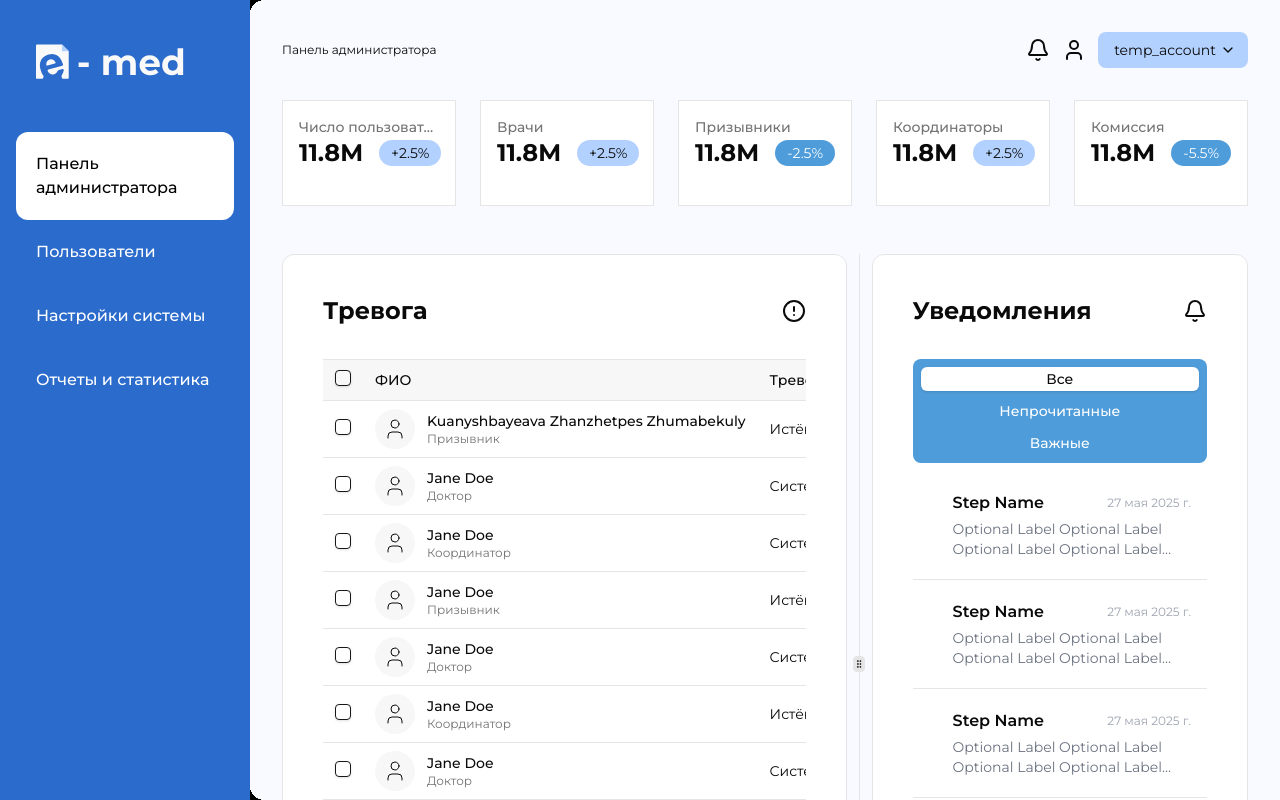
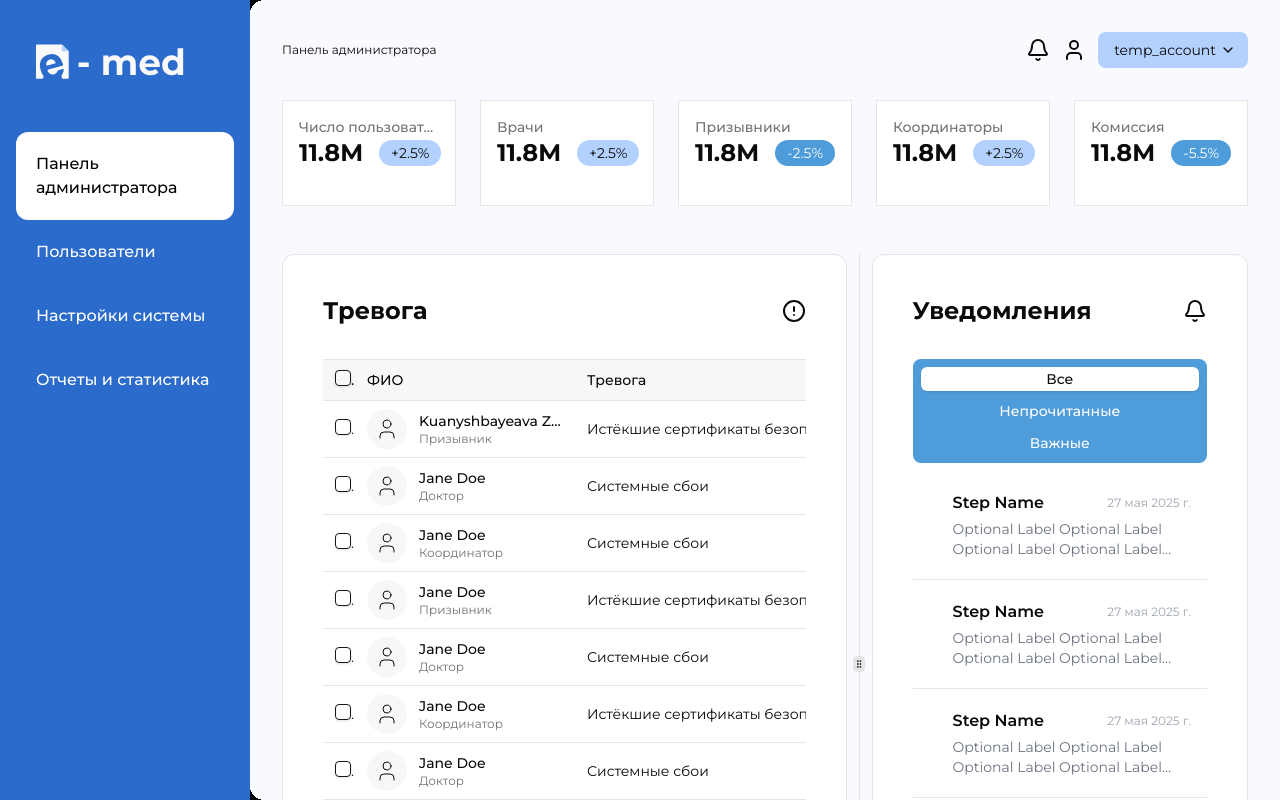
Before and after one commit to d1maash/emed-frontend, a Next.js app: page /admin in a window 1280 px wide. Built offline with nearby package versions, Linux system fonts and the light colour scheme; no server answers.

Commit message:
fix: reduced scroll in adminAlertTable

```diff
--- a/app/(dashboard)/admin/_components/BreadCrumbs.tsx
+++ b/app/(dashboard)/admin/_components/BreadCrumbs.tsx
@@ -16,7 +16,7 @@ const BreadCrumbs = () => {
   const isMainAdminPage = pathname === "/admin";
 
   return (
-    <div className="flex text-xs gap-1 items-center">
+    <div className="hidden sm:flex text-xs gap-1 items-center">
       {isMainAdminPage ? (
         <Link href="/admin">Панель администратора</Link>
       ) : (
--- a/app/(dashboard)/admin/_components/admin-alert-table/AdminAlertTable.tsx
+++ b/app/(dashboard)/admin/_components/admin-alert-table/AdminAlertTable.tsx
@@ -31,21 +31,26 @@ const AdminAlertTable = () => {
   });
 
   return (
-    <div className="w-full flex flex-col justify-start xl:col-span-3 rounded-xl border px-6 py-8 md:p-10 overflow-auto bg-white xl:h-[820px]">
+    <div className="w-full flex flex-col justify-start xl:col-span-3 rounded-xl border px-6 py-8 md:p-10 overflow-hidden bg-white xl:h-[820px]">
       <div className="flex items-center justify-between">
         <h4 className="text-2xl font-bold">Тревога</h4>
         <AlertCircle size={24} />
       </div>
-      <div className="overflow-x-auto">
-        <table className="w-full text-sm mt-8">
-          <thead className="border-y bg-[#F7F7F8]">
+      <div className="flex-1 overflow-hidden mt-8">
+        <div className="h-full overflow-auto">
+          <table className="w-full text-sm">
+            <thead className="border-y bg-[#F7F7F8] sticky top-0">
               {table.getHeaderGroups().map((headerGroup) => (
                 <tr key={headerGroup.id}>
                   {headerGroup.headers.map((header) => (
                     <th
                       key={header.id}
-                    className="py-2.5 px-3 font-medium text-left whitespace-nowrap"
-                    style={{ width: header.getSize() }}
+                      className="py-2.5 px-3 truncate text-ellipsis font-medium text-left whitespace-nowrap"
+                      style={{
+                        width: header.getSize(),
+                        minWidth: header.getSize(),
+                        maxWidth: header.getSize(),
+                      }}
                     >
                       {header.isPlaceholder
                         ? null
@@ -67,16 +72,24 @@ const AdminAlertTable = () => {
                   {row.getVisibleCells().map((cell) => (
                     <td
                       key={cell.id}
-                    className="py-2 px-3 align-middle whitespace-nowrap"
-                    style={{ width: cell.column.getSize() }}
+                      className="py-2 px-3 truncate text-ellipsis align-middle whitespace-nowrap"
+                      style={{
+                        width: cell.column.getSize(),
+                        minWidth: cell.column.getSize(),
+                        maxWidth: cell.column.getSize(),
+                      }}
                     >
-                    {flexRender(cell.column.columnDef.cell, cell.getContext())}
+                      {flexRender(
+                        cell.column.columnDef.cell,
+                        cell.getContext()
+                      )}
                     </td>
                   ))}
                 </tr>
               ))}
             </tbody>
           </table>
+        </div>
       </div>
       {/* Pagination */}
       <div className="mt-8 xl:mt-auto flex justify-center items-center gap-2 select-none">
--- a/app/(dashboard)/admin/_components/admin-alert-table/columns.tsx
+++ b/app/(dashboard)/admin/_components/admin-alert-table/columns.tsx
@@ -49,13 +49,13 @@ export const columns: ColumnDef<AlertRow>[] = [
       </button>
     ),
     cell: ({ row }) => (
-      <div className="flex items-center gap-3">
-        <div className="w-10 h-10 rounded-full bg-[#F7F7F7] flex items-center justify-center">
+      <div className="flex items-center gap-3 w-full">
+        <div className="w-10 h-10 min-w-10 min-h-10 rounded-full bg-[#F7F7F7] flex items-center justify-center flex-shrink-0">
           <User strokeWidth={1} />
         </div>
-        <div>
-          <div className="font-medium">{row.original.name}</div>
-          <div className="text-xs text-muted-foreground">
+        <div className="min-w-0 flex-1">
+          <div className="font-medium truncate">{row.original.name}</div>
+          <div className="text-xs text-muted-foreground truncate">
             {row.original.role}
           </div>
         </div>
```
Lines whose indentation alone changed are shown as unchanged.
